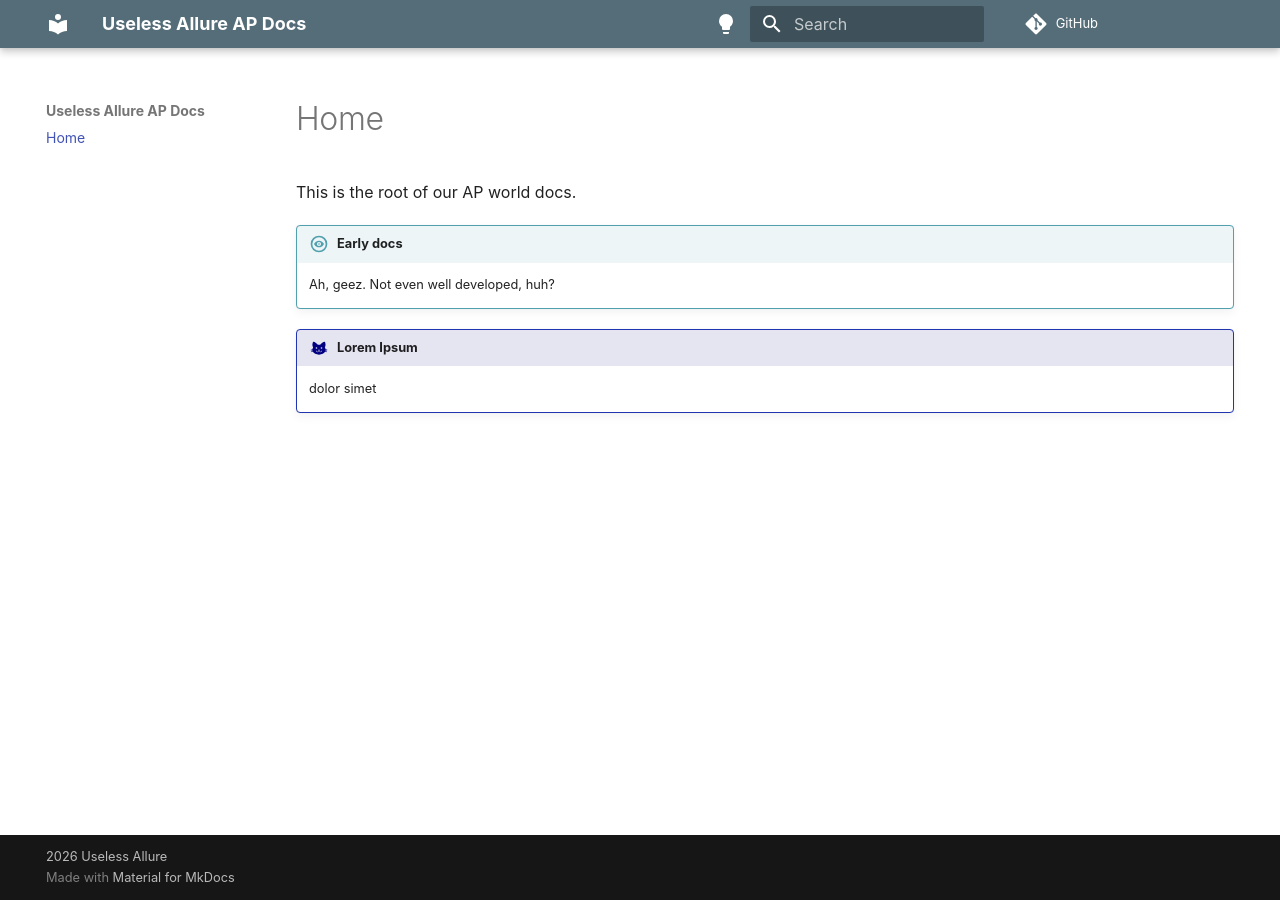
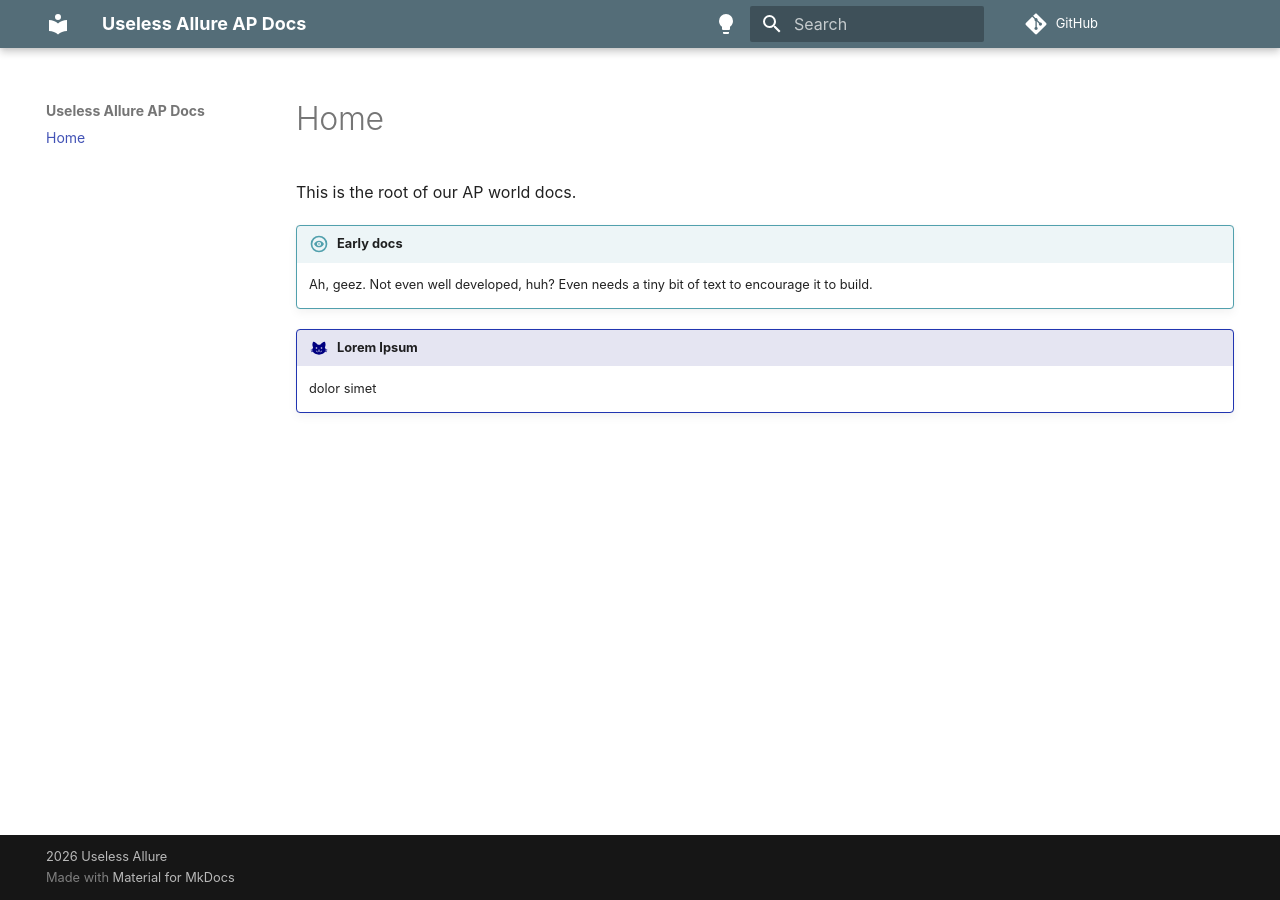
Before and after one commit to Useless-Allure/apdocs, an MkDocs documentation site: the page built from docs/index.md, in a window 1280 px wide. Built offline with MkDocs 1.6.1 and Material for MkDocs 9.7.7, drawn with Linux system fonts in a browser that asks for light colours; some web fonts are replaced; plug-ins that fetch from the network failed and are left out; comment, search, counter and statistics services are not loaded; the version menu is left out.

Commit message:
get it building, I hope

```diff
--- a/docs/index.md
+++ b/docs/index.md
@@ -2,6 +2,7 @@ This is the root of our AP world docs.
 
 !!! greysondn "Early docs"
     Ah, geez. Not even well developed, huh?
+    Even needs a tiny bit of text to encourage it to build.
 
 !!! gamefreq0 "Lorem Ipsum"
     dolor simet
```
